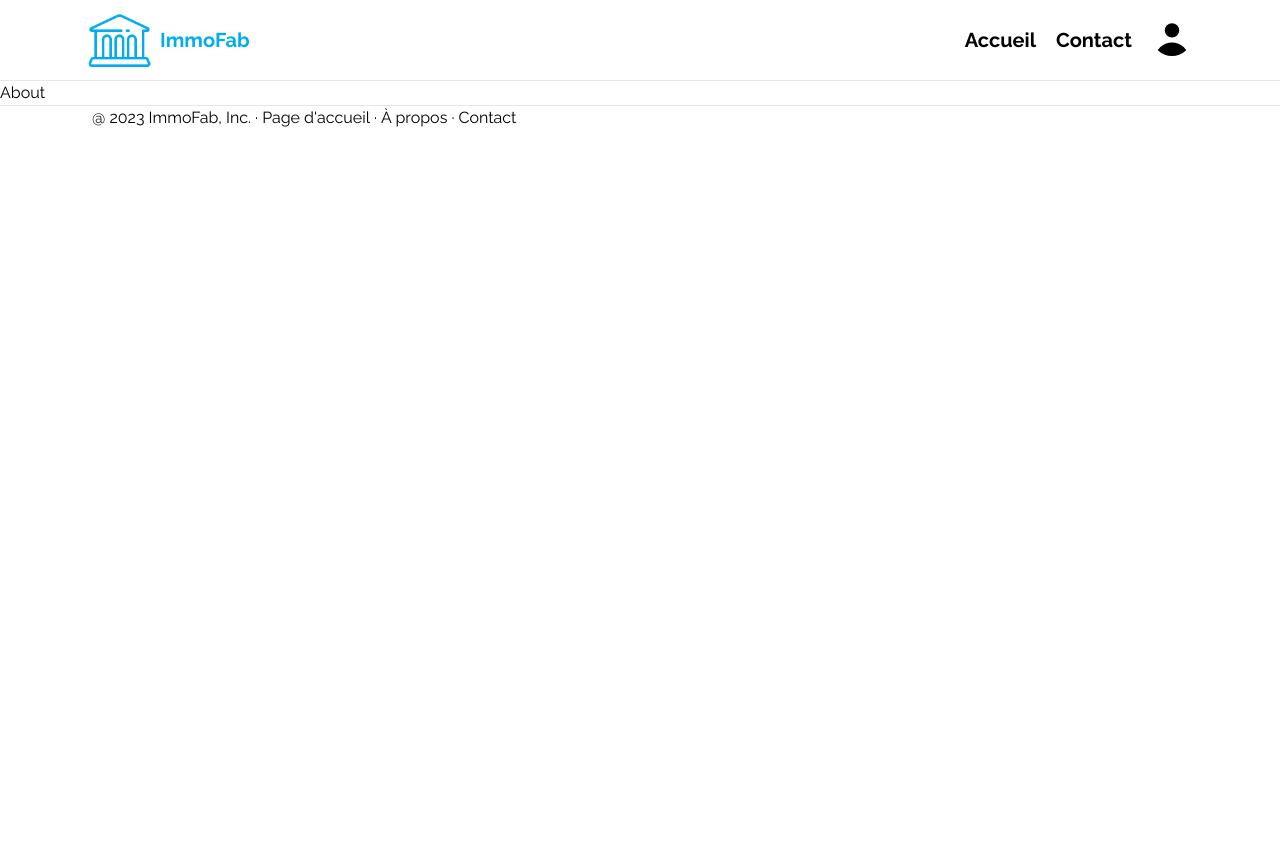
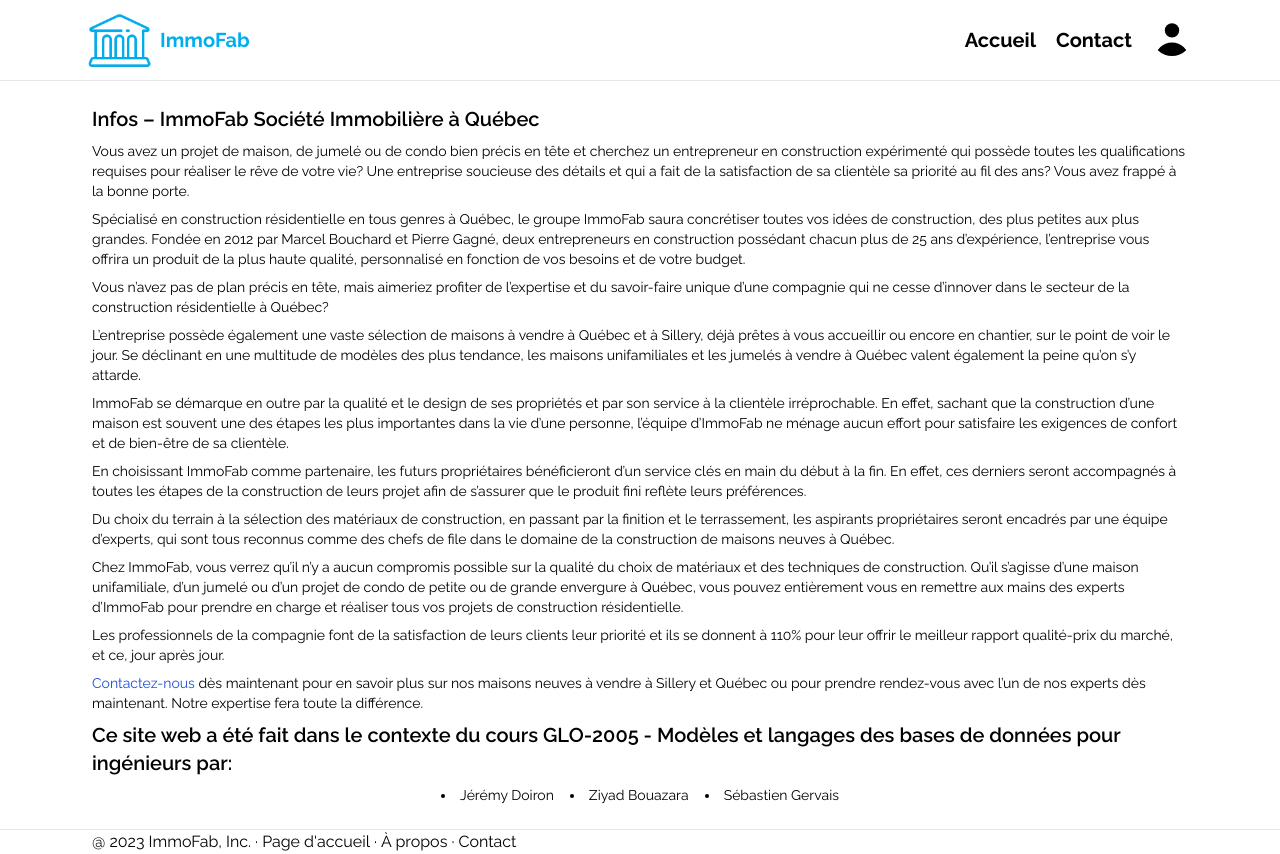
Before and after one commit to ZiyadBouazara/Airbnb-Clone, a React (Vite) app in the folder frontend/glo2005-web-app/: page /about in a window 1280 px wide. Before the commit the page ends 800 px from the top, so only its background shows below. Built offline with nearby package versions, Linux system fonts and the light colour scheme.

Commit message:
added content to about page

```diff
--- a/frontend/glo2005-web-app/src/views/About.tsx
+++ b/frontend/glo2005-web-app/src/views/About.tsx
@@ -1,6 +1,30 @@
+import { Link } from "react-router-dom"
+
 const About: React.FC = () => {
     return (
-      <div>About</div>
+  <div className="flex flex-col mx-3 md:px-10 lg:px-20">
+    <section className="mt-6">
+      <div className="flex flex-col gap-2 mb-6 text-sm">
+        <h1 className="font-semibold text-xl">Infos – ImmoFab Société Immobilière à Québec</h1>
+        <p>Vous avez un projet de maison, de jumelé ou de condo bien précis en tête et cherchez un entrepreneur en construction expérimenté qui possède toutes les qualifications requises pour réaliser le rêve de votre vie? Une entreprise soucieuse des détails et qui a fait de la satisfaction de sa clientèle sa priorité au fil des ans? Vous avez frappé à la bonne porte.</p>
+        <p>Spécialisé en construction résidentielle en tous genres à Québec, le groupe ImmoFab saura concrétiser toutes vos idées de construction, des plus petites aux plus grandes. Fondée en 2012 par Marcel Bouchard et Pierre Gagné, deux entrepreneurs en construction possédant chacun plus de 25 ans d’expérience, l’entreprise vous offrira un produit de la plus haute qualité, personnalisé en fonction de vos besoins et de votre budget.</p>
+        <p>Vous n’avez pas de plan précis en tête, mais aimeriez profiter de l’expertise et du savoir-faire unique d’une compagnie qui ne cesse d’innover dans le secteur de la construction résidentielle à Québec?</p>
+        <p>L’entreprise possède également une vaste sélection de maisons à vendre à Québec et à Sillery, déjà prêtes à vous accueillir ou encore en chantier, sur le point de voir le jour. Se déclinant en une multitude de modèles des plus tendance, les maisons unifamiliales et les jumelés à vendre à Québec valent également la peine qu’on s’y attarde.</p>
+        <p>ImmoFab se démarque en outre par la qualité et le design de ses propriétés et par son service à la clientèle irréprochable. En effet, sachant que la construction d’une maison est souvent une des étapes les plus importantes dans la vie d’une personne, l’équipe d’ImmoFab ne ménage aucun effort pour satisfaire les exigences de confort et de bien-être de sa clientèle.</p>
+        <p>En choisissant ImmoFab comme partenaire, les futurs propriétaires bénéficieront d’un service clés en main du début à la fin. En effet, ces derniers seront accompagnés à toutes les étapes de la construction de leurs projet afin de s’assurer que le produit fini reflète leurs préférences.</p>
+        <p>Du choix du terrain à la sélection des matériaux de construction, en passant par la finition et le terrassement, les aspirants propriétaires seront encadrés par une équipe d’experts, qui sont tous reconnus comme des chefs de file dans le domaine de la construction de maisons neuves à Québec.</p>
+        <p>Chez ImmoFab, vous verrez qu’il n’y a aucun compromis possible sur la qualité du choix de matériaux et des techniques de construction. Qu’il s’agisse d’une maison unifamiliale, d’un jumelé ou d’un projet de condo de petite ou de grande envergure à Québec, vous pouvez entièrement vous en remettre aux mains des experts d’ImmoFab pour prendre en charge et réaliser tous vos projets de construction résidentielle.</p>
+        <p>Les professionnels de la compagnie font de la satisfaction de leurs clients leur priorité et ils se donnent à 110% pour leur offrir le meilleur rapport qualité-prix du marché, et ce, jour après jour.</p>
+        <p><Link to="/contact" className="text-blue-700 hover:underline visited:text-purple-600">Contactez-nous</Link> dès maintenant pour en savoir plus sur nos maisons neuves à vendre à Sillery et Québec ou pour prendre rendez-vous avec l’un de nos experts dès maintenant. Notre expertise fera toute la différence.</p>
+        <h1 className="font-semibold text-xl">Ce site web a été fait dans le contexte du cours GLO-2005 - Modèles et langages des bases de données pour ingénieurs par:</h1>
+        <ul className="flex list-disc list-inside gap-2 md:gap-4 justify-center">
+          <li>Jérémy Doiron</li>
+          <li>Ziyad Bouazara</li>
+          <li>Sébastien Gervais</li>
+        </ul>
+      </div>
+    </section>
+  </div>
     )
   }
 
```
